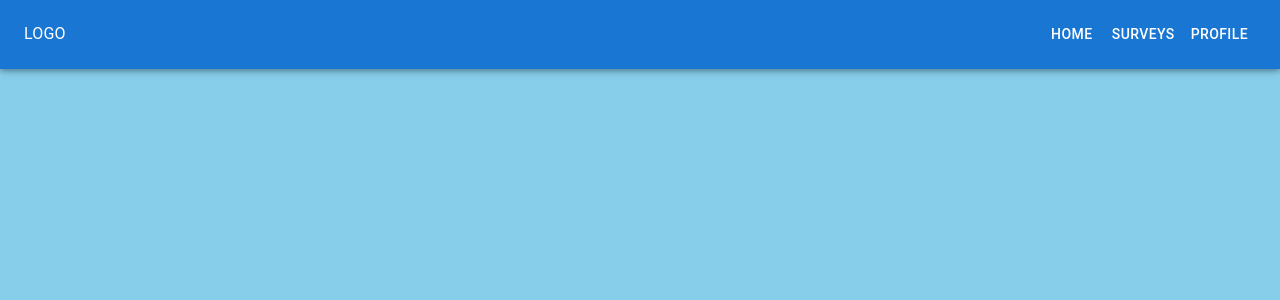
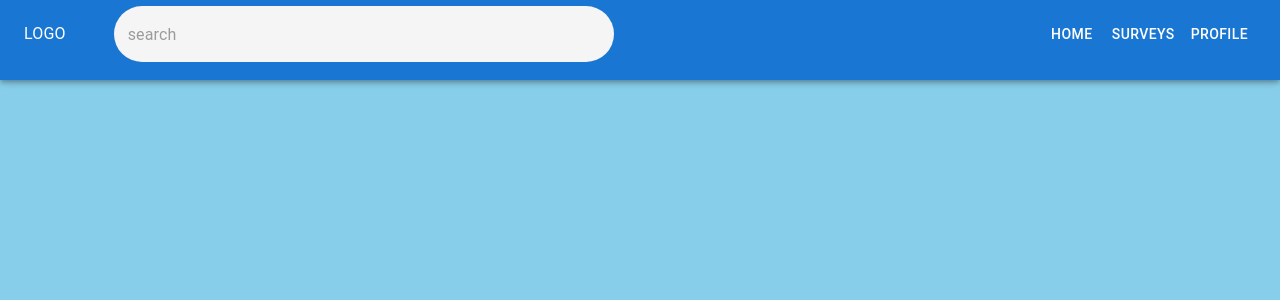
Before and after one commit to Nataquino/pnyx, a React (Create React App) app in the folder pnyx_frontend/: page /home in a window 1280 px wide. Shown: the top 300 px of the page. Built offline with nearby package versions, Linux system fonts and the light colour scheme.

Commit message:
feat: search bar added in homepage

```diff
--- a/pnyx_frontend/src/components/NavBar.jsx
+++ b/pnyx_frontend/src/components/NavBar.jsx
@@ -4,6 +4,8 @@ import {
   AppBar,
   Toolbar,
   Button,
+  TextField,
+  Container,
 } from "@mui/material";
 import { useNavigate } from "react-router-dom";
 
@@ -17,10 +19,30 @@ const NavBar = () => {
   const navigate = useNavigate();
 
   return (
-    <AppBar>
+    <AppBar sx={{ height: "10vh" }}>
       <Toolbar>
         <Box>
           <Typography>LOGO</Typography>
+        </Box>
+        <Box
+          sx={{
+            marginLeft: 6,
+            width: 500,
+          }}
+        >
+          <TextField
+
+            fullWidth
+            placeholder="search"
+            id="search"
+
+            sx={{
+              "& fieldset": { border: 'none' },
+              backgroundColor: "#F5F5F5",
+              borderRadius: 50,
+
+            }}
+          />
         </Box>
         <Box
           sx={{
--- a/pnyx_frontend/src/pages/HomePage.jsx
+++ b/pnyx_frontend/src/pages/HomePage.jsx
@@ -1,5 +1,5 @@
-import { styled, alpha } from "@mui/material/styles";
-import { Stack, Box, Typography, Container } from "@mui/material";
+
+import { Stack} from "@mui/material";
 import NavBar from "../components/NavBar";
 
 const HomePage = () => {
--- a/pnyx_frontend/src/pages/InterestPage.jsx
+++ b/pnyx_frontend/src/pages/InterestPage.jsx
@@ -12,7 +12,7 @@ import {
 import * as React from "react";
 import { useNavigate } from "react-router-dom";
 import { useState } from "react";
-import NavBar from "../components/NavBar";
+
 
 const InterestPage = () => {
   const steps = ["Create an account", "Select your interest", "Finish"];
@@ -29,8 +29,7 @@ const InterestPage = () => {
   const [btnvalue, setBtnValue] = useState("");
   const navigate = useNavigate();
   return (
-    <>
-      <NavBar />
+
       <Stack
         sx={{
           backgroundColor: "skyblue",
@@ -260,7 +259,7 @@ const InterestPage = () => {
           </Button>
         </Container>
       </Stack>
-    </>
+
   );
 };
 export default InterestPage;
```
